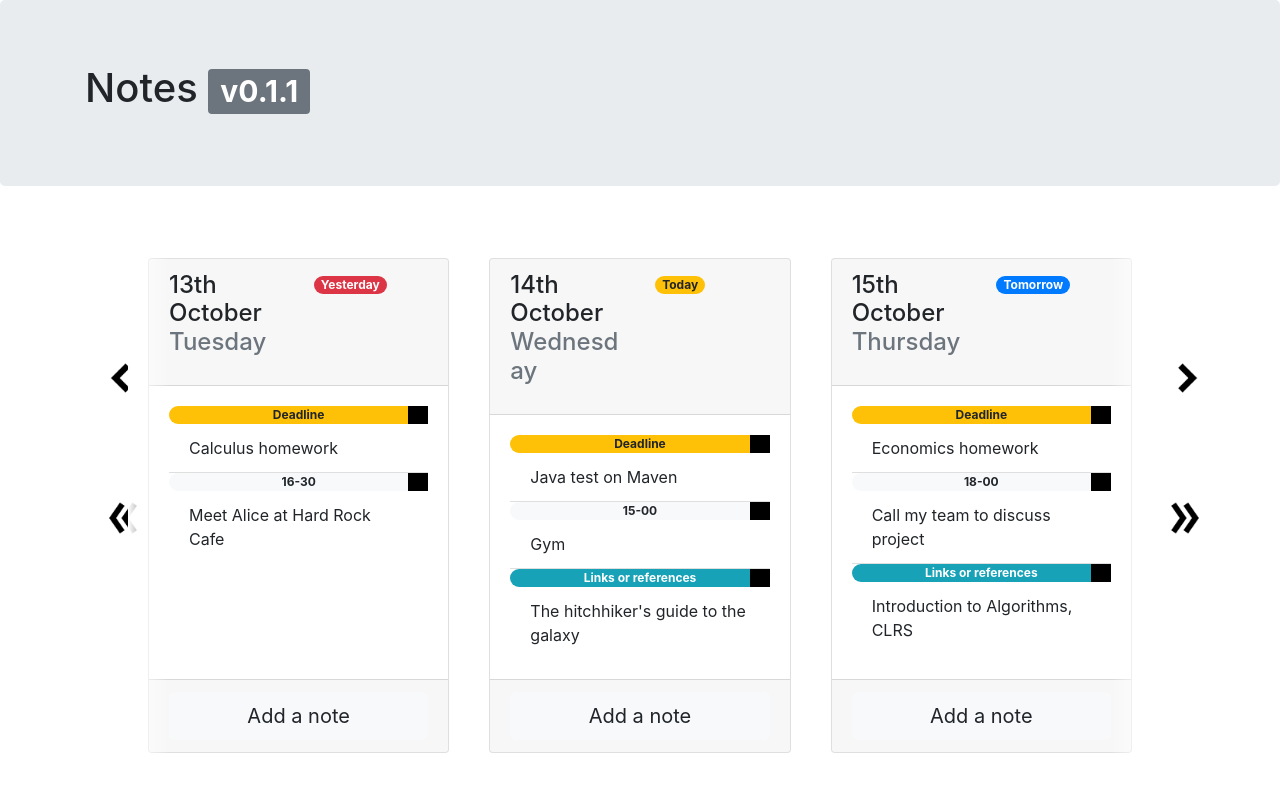
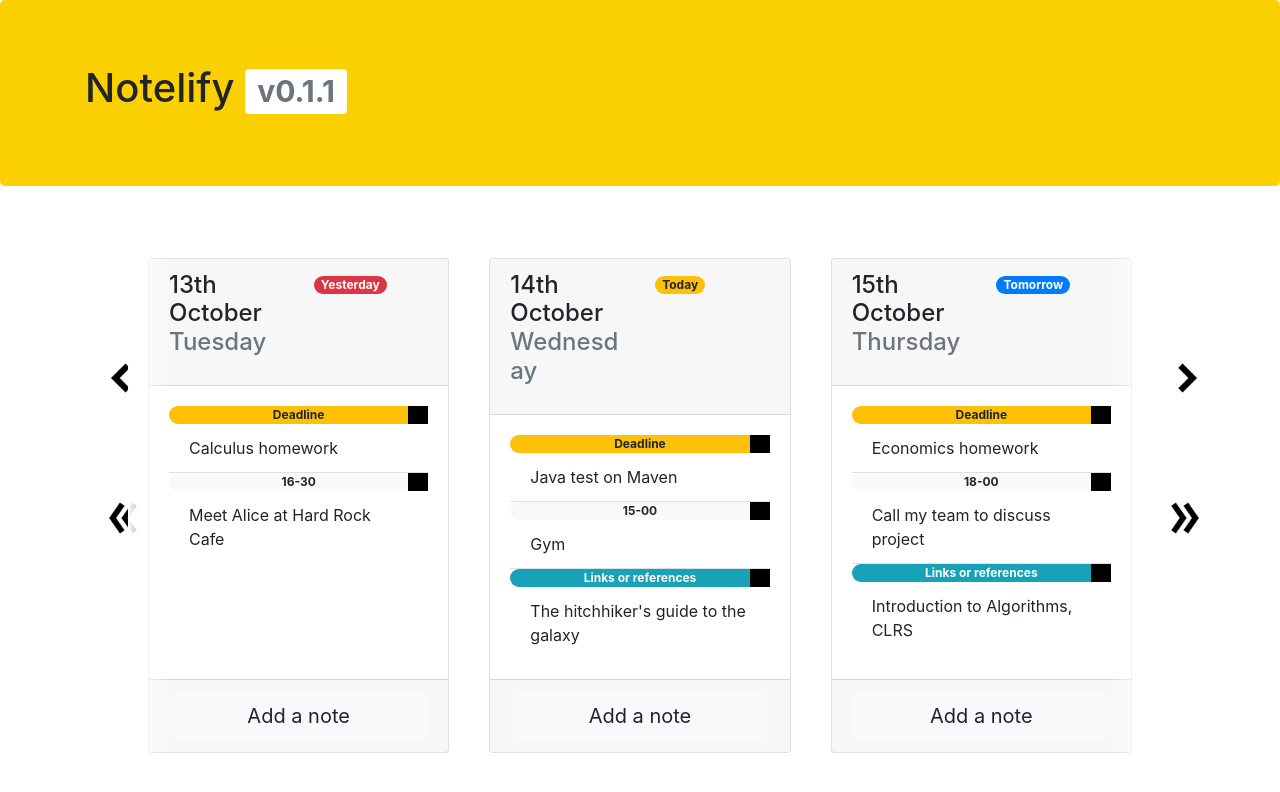
Before and after one commit to msaaddev/Notelify, a React (Create React App) app: page / in a window 1280 px wide. Shown: the top 792 px of the page. Built offline with nearby package versions, Linux system fonts and the light colour scheme.

Commit message:
👌 IMPROVE: header

```diff
--- a/public/index.html
+++ b/public/index.html
@@ -2,14 +2,14 @@
 <html lang="en">
   <head>
     <meta charset="utf-8" />
-    <link rel="icon" href="%PUBLIC_URL%/favicon.ico" />
+    <link rel="icon" href="https://i.imgur.com/vF6Yzz0.png" />
     <meta name="viewport" content="width=device-width, initial-scale=1" />
     <meta name="theme-color" content="#000000" />
     <meta
       name="description"
-      content="Web site created using create-react-app"
+      content="Notelify — One place for all your school reminders"
     />
-    <link rel="apple-touch-icon" href="%PUBLIC_URL%/logo192.png" />
+    <link rel="apple-touch-icon" href="https://i.imgur.com/vF6Yzz0.png" />
     <!--
       manifest.json provides metadata used when your web app is installed on a
       user's mobile device or desktop. See https://developers.google.com/web/fundamentals/web-app-manifest/
@@ -24,7 +24,7 @@
       work correctly both with client-side routing and a non-root public URL.
       Learn how to configure a non-root public URL by running `npm run build`.
     -->
-    <title>React App</title>
+    <title>Notelify — One place for all your school reminders</title>
   </head>
   <body>
     <noscript>You need to enable JavaScript to run this app.</noscript>
--- a/src/App.js
+++ b/src/App.js
@@ -412,7 +412,7 @@ function App() {
 
     return (
         <div id='#bootstrap-overrides'>
-            <Header title='Notes' version='v0.1.1' />
+            <Header title='Notelify' version='v0.1.1' />
             <div className={delimiterAfterHeader}></div>
             <div className='days-button'>
                 <img src={left} alt='left' onClick={prevCard} className='prev-btn' />
--- a/src/components/Header.js
+++ b/src/components/Header.js
@@ -1,4 +1,5 @@
 import React from 'react';
+import '../styles/header.css';
 
 const Header = ({ title, version }) => {
     return (
--- /dev/null
+++ b/src/styles/header.css
@@ -0,0 +1,8 @@
+.jumbotron {
+	background-color: #fad000 !important;
+}
+
+.jumbotron h1 span {
+    color: #6c757d;
+	background-color: #ffffff;
+}
```
